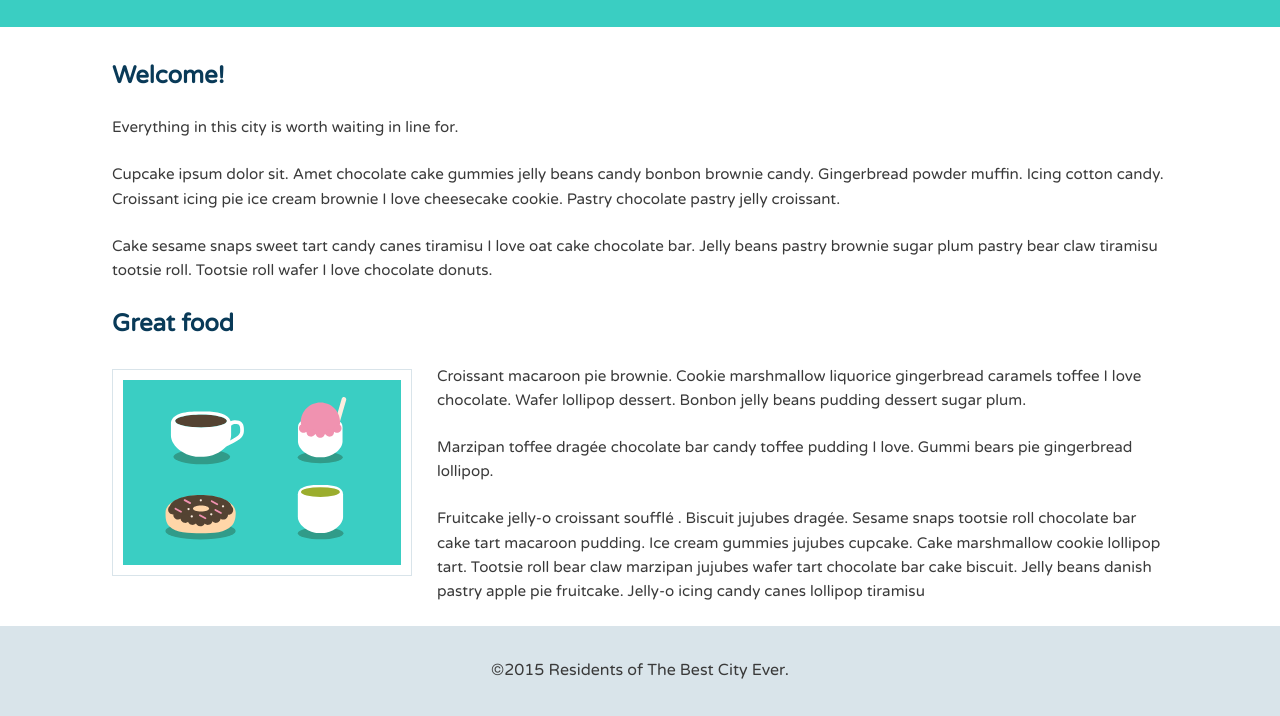
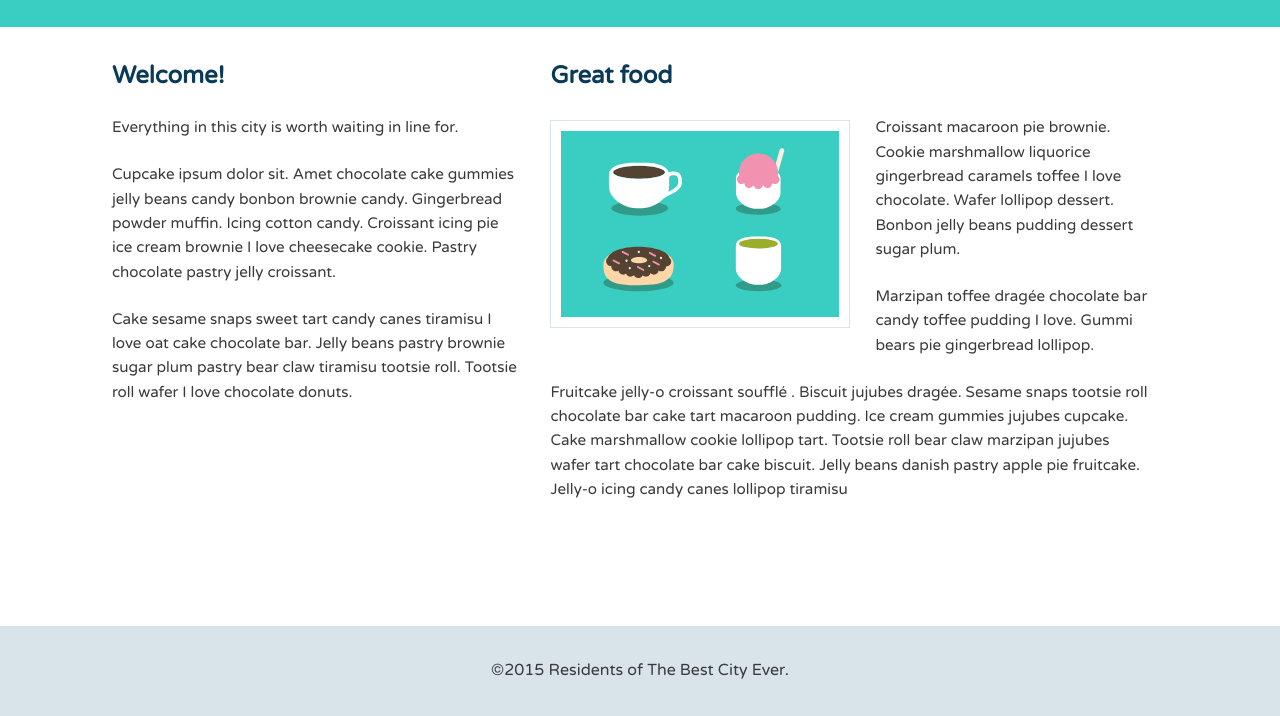
Before and after one commit to code-aspirant/treehouse-css-layout-basics, a plain HTML site: page floats/index.html in a window 1280 px wide. Shown: the part 85-801 px from the top of the page. Drawn offline with Linux system fonts and the light colour scheme.

Commit message:
end of floats lesson

```diff
--- a/floats/css/style.css
+++ b/floats/css/style.css
@@ -104,6 +104,29 @@ a {
 		margin: 0 auto;
 	}
 
+	.col {
+		float: left;
+		padding-right: 1em;
+	}
+
+	.col  + .col {
+		/* Adds left padding to all but the first col */
+		padding-left: 1em;
+	}
+
+	.col::last-child {
+		/* Removes padding from the last col */
+		padding-right: 0;
+	}
+
+	.primary {
+		width: 40%;
+	}
+
+	.secondary {
+		width: 60%;
+	}
+
 	.feat-img {
 		width: 300px;
 		float: left;
```
Also changed, not shown: 1 other file.
